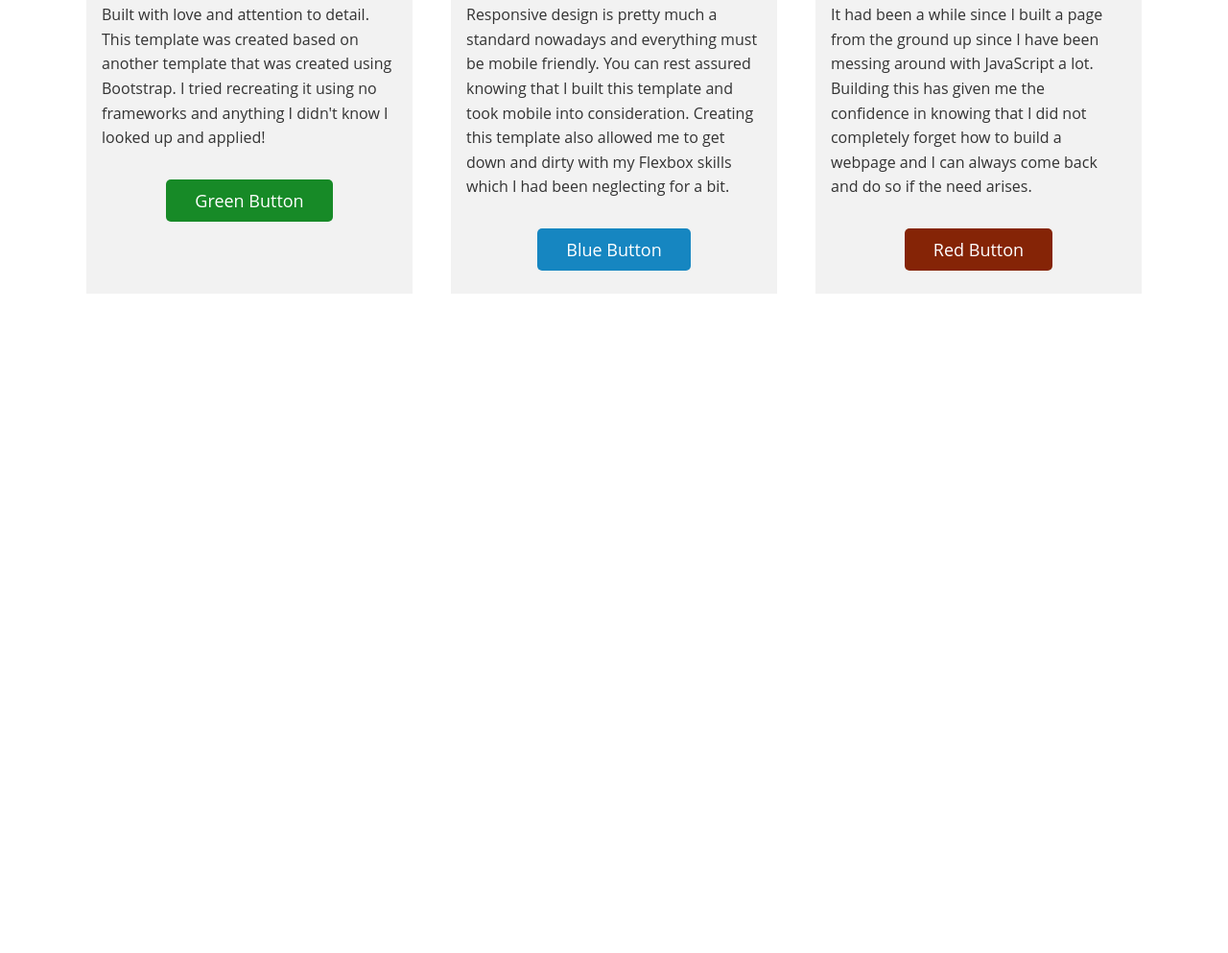
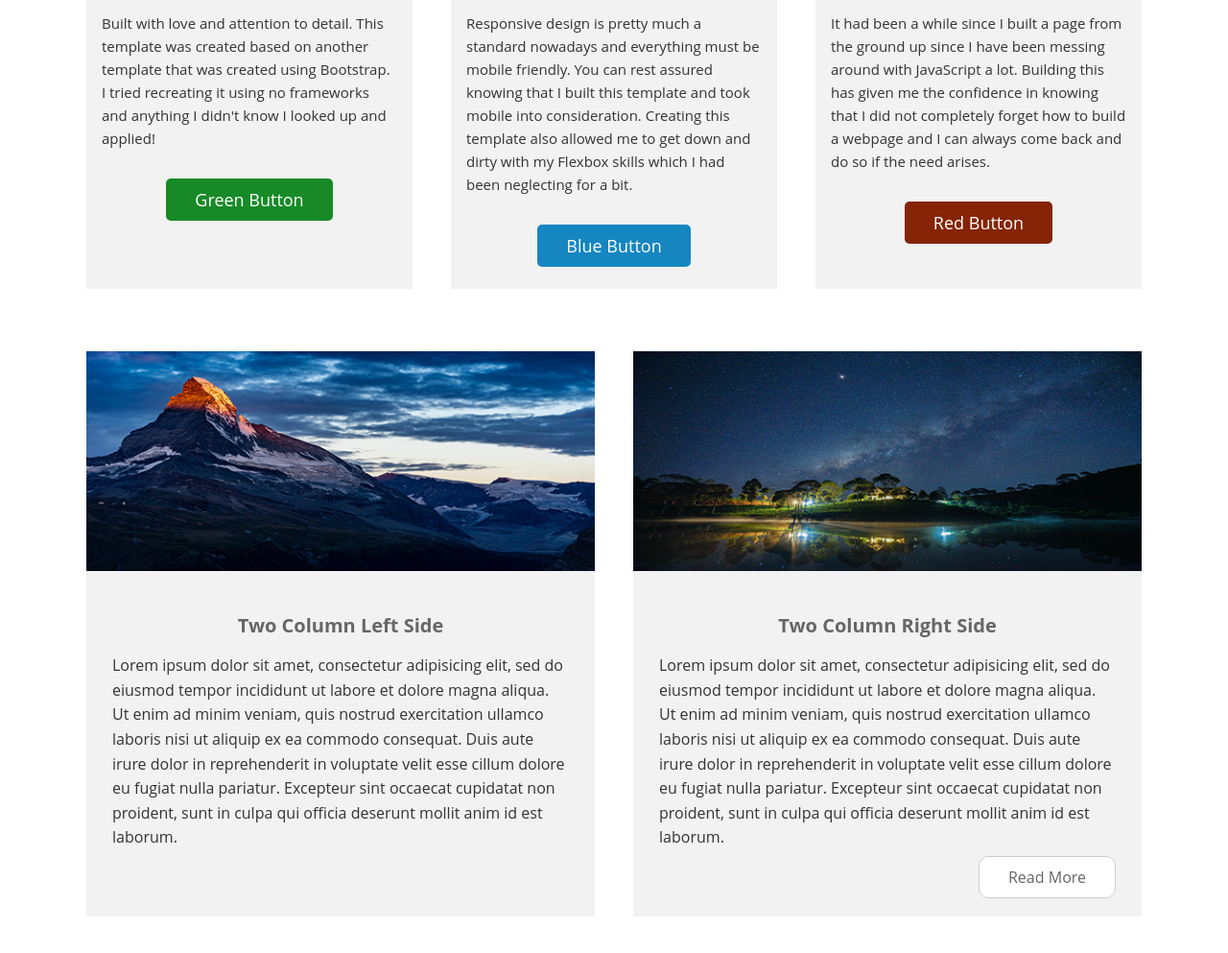
Before and after one commit to JorgeG1105/Recreate_Responsive_Template, a plain HTML site: page index.html in a window 1280 px wide. Shown: the part 1127-2120 px from the top of the page at 96% size. Before the commit the page ends 1453 px from the top, so only its background shows below. Drawn offline with Linux system fonts and the light colour scheme.

Commit message:
Finished the about me section by adding another row with two columns. Also made it responsive.

```diff
--- a/index.html
+++ b/index.html
@@ -1,7 +1,7 @@
 <!DOCTYPE html>
 <html>
 <head>
-	<title>JG-Triumph Template</title>
+	<title>JG-Fall Template</title>
 	<!--Meta Tags-->
 	<meta charset="UTF-8">
 	<meta name="viewport" content="width=device-width, initial-scale=1.0">
@@ -21,7 +21,7 @@
 		<nav class="mainNav">
 			<ul class="mainNavUl">
 				<li><a href="#">Homepage</a></li>
-				<li><a href="#">About Us</a></li>
+				<li><a href="#">About Me</a></li>
 				<li><a href="#">Services</a></li>
 				<li><a href="#">Contact</a></li>
 			</ul>
@@ -29,7 +29,7 @@
 	</header>
 	<div class="container">
 		<div class="titleImgContainer">
-			<h1>Triumph</h1>
+			<h1>Fall</h1>
 			<h2>Responsive Template By Jorge Goris</h2>
 		</div>
 		<div class="about-us-section">
@@ -63,6 +63,37 @@
 					</div>
 				</div>
 			</div>
+			<div class="row">
+				<div class="card">
+					<img src="images/card4.jpg" alt="card 4 image">
+					<div class="biggerCardText">
+						<h2 class="biggerCardTitle">Two Column Left Side</h2>
+						<p>Lorem ipsum dolor sit amet, consectetur adipisicing elit, sed do eiusmod
+						tempor incididunt ut labore et dolore magna aliqua. Ut enim ad minim veniam,
+						quis nostrud exercitation ullamco laboris nisi ut aliquip ex ea commodo
+						consequat. Duis aute irure dolor in reprehenderit in voluptate velit esse
+						cillum dolore eu fugiat nulla pariatur. Excepteur sint occaecat cupidatat non
+						proident, sunt in culpa qui officia deserunt mollit anim id est laborum.</p>
+					</div>
+				</div>
+				<div class="card">
+					<img src="images/card5.jpg" alt="card 5 image">
+					<div class="biggerCardText">
+						<h2 class="biggerCardTitle">Two Column Right Side</h2>
+						<p>Lorem ipsum dolor sit amet, consectetur adipisicing elit, sed do eiusmod
+						tempor incididunt ut labore et dolore magna aliqua. Ut enim ad minim veniam,
+						quis nostrud exercitation ullamco laboris nisi ut aliquip ex ea commodo
+						consequat. Duis aute irure dolor in reprehenderit in voluptate velit esse
+						cillum dolore eu fugiat nulla pariatur. Excepteur sint occaecat cupidatat non
+						proident, sunt in culpa qui officia deserunt mollit anim id est laborum.</p>
+						<div class="biggerCardBtnDiv">
+							<a href="#" class="biggerCardBtn">Read More</a>
+						</div>
+					</div>
+				</div>
+			</div>
+		</div>
+		<div class="services-section">
 		</div>
 	</div><!--end container-->
 <!----------Custom Script---------------->
--- a/styles.css
+++ b/styles.css
@@ -2,6 +2,11 @@
 body {
 	margin: 0;
 	padding: 0;
+}
+
+.row {
+	display: flex;
+	margin: 25px 0px;
 }
 /*-----------------------------------Navigation Styles------------------------------------*/
 .mainNav {
@@ -30,12 +35,13 @@ body {
 	font-weight: 700;
 	padding: 15px 25px;
 	border: 1px solid #595959;
-	-webkit-transition: color .5s;
+	-webkit-transition: all .5s;
 }
 
 .mainNav li a:hover {
 	transition-timing-function: ease-in-out;
 	color: #FFFFFF;
+	border: 1px solid #fff;
 }
 /*------------------------------Hamburger styles----------------------------------------------*/
 .hamburger {
@@ -65,7 +71,7 @@ body {
 
 /*---------------------------------titleImgcontainer styles------------------------------------*/
 .titleImgContainer {
-	background-image: url(images/forest.jpg);
+	background-image: url(images/forest-leaf.jpg);
 	background-repeat: no-repeat;
 	background-attachment: fixed;
 	background-position: center center;
@@ -92,9 +98,11 @@ body {
 
 .about-us-section {
 	display: flex;
+	flex-wrap: wrap;
 	padding-top: 70px;
 	text-align: left;
-	font-family: "Open Sans",Helvetica,Arial,sans-serif;
+	/*font-family: "Open Sans",Helvetica,Arial, sans-serif;*/
+	font-family: "Open Sans", Helvetica, Arial, sans-serif!important;
 	margin-left: 70px;
 	margin-right: 70px;
 }
@@ -114,6 +122,14 @@ body {
 	padding: 2px 16px;
 	line-height: 1.6em;
 	color: #333333;
+	font-size: 15px;
+}
+
+.biggerCardText {
+	padding: 27px;
+	text-align: left;
+	line-height: 1.6em;
+	color: #333333;
 }
 
 .card1Title {
@@ -124,6 +140,19 @@ body {
 }
 .card3Title {
 	color: #852406;
+}
+
+.card1Title, .card2Title, .card3Title {
+	font-size: 20px;
+	font-weight: 700;
+}
+
+.biggerCardTitle {
+	color: #666666;
+	text-shadow: none;
+	font-size: 20px;
+	font-weight: 700;
+	text-align: center;
 }
 
 .green-btn, .blue-btn, .red-btn {
@@ -140,6 +169,7 @@ body {
 }
 .green-btn:hover {
 	background-color: #429F4E;
+
 }
 .blue-btn {
 	background-color: #1686C1;
@@ -158,15 +188,33 @@ body {
 	background-color: #9C4C34;
 }
 
+.biggerCardBtn {
+	color: #666;
+	padding: 10px 30px;
+	background: #fff;
+	border-radius: 10px;
+	border: 1px solid #ccc;
+	text-decoration: none;
+}
+
 .btn-div {
 	text-align: center;
 	padding-bottom: 30px;
 	margin-top: 40px;
 }
 
+.biggerCardBtnDiv {
+	text-align: right;
+}
+
 
 /*-----------------------------------Media Queries---------------------------------------*/
 @media screen and (min-width: 320px) and (max-width: 812px) {
+
+	.row {
+		display: initial;
+		margin: 40px 0px;
+	}
 
 	.toggleDisplay {
 		display: block!important;
@@ -207,4 +255,8 @@ body {
 	.about-us-section {
 		display: initial;
 	}
+
+	.card {
+		margin: 30px 20px;
+	}
 }
```
Also changed, not shown: images/card4.jpg (added), images/card5.jpg (added), images/forest-leaf.jpg (added).
